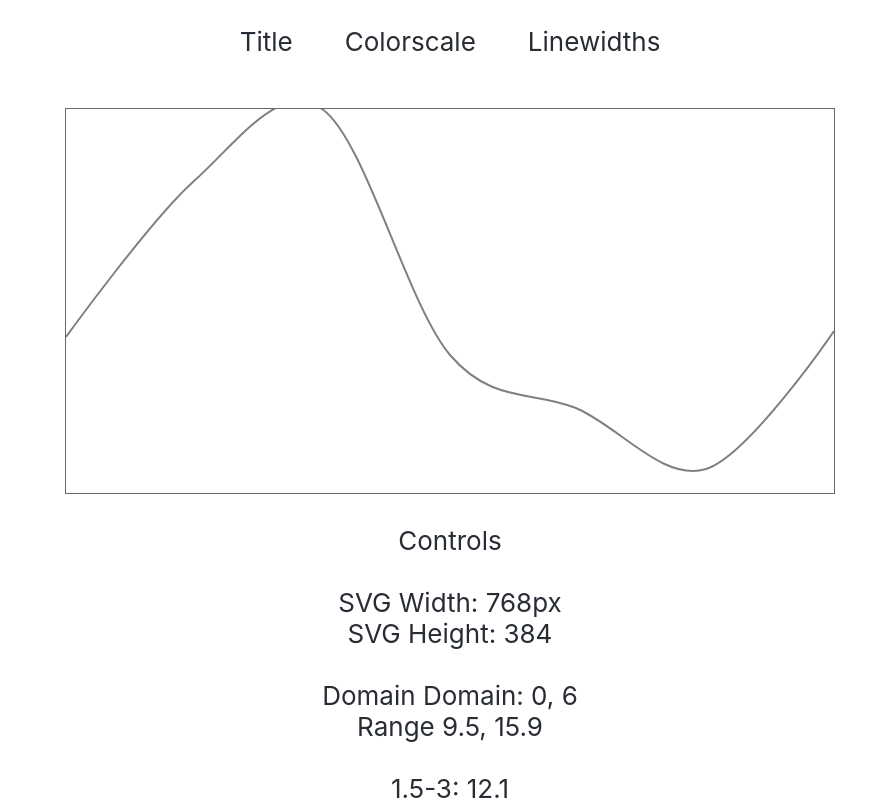
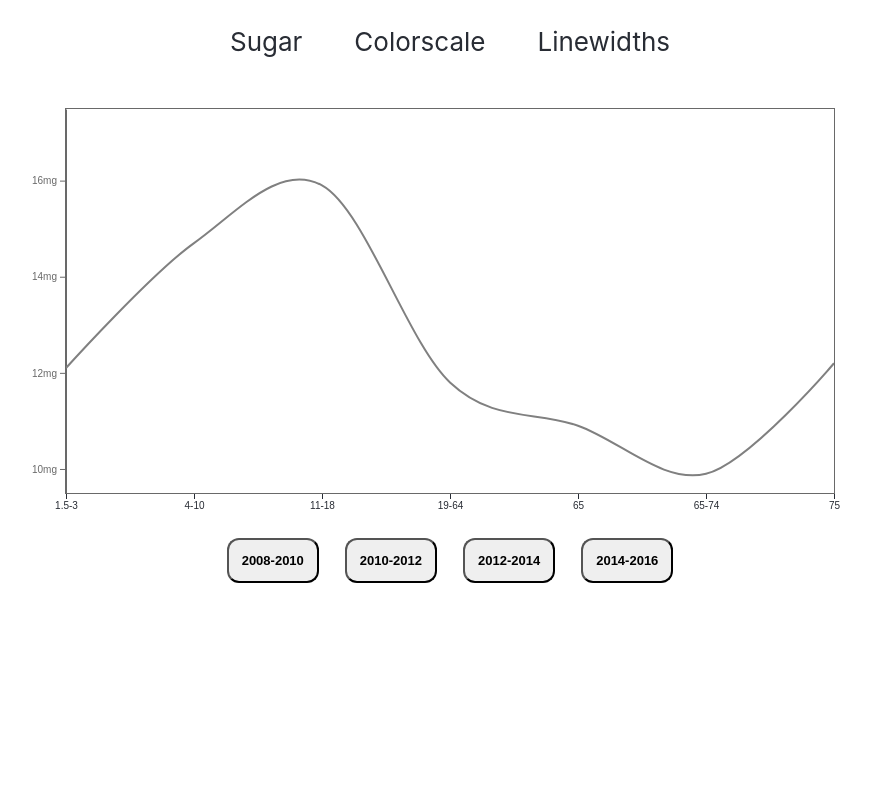
Before and after one commit to anselbrandt/dataviz-sugar, a React (Create React App) app: page / in a window 1280 px wide. Shown: the top 800 px of the page, without its empty margins (190-1061 px from the left). Built offline with nearby package versions, Linux system fonts and the light colour scheme.

Commit message:
Add axis labels

```diff
--- a/src/App.css
+++ b/src/App.css
@@ -5,13 +5,13 @@
   display: flex;
   flex-direction: column;
   align-items: center;
-  justify-content: center;
   font-size: calc(10px + 2vmin);
 }
 
 svg {
   margin: 1em;
   outline: 1px solid dimgray;
+  overflow: visible;
 }
 
 .title-bar {
@@ -30,3 +30,32 @@ svg {
 .legend {
   padding: 1em;
 }
+
+.controls {
+  text-align: center;
+  display: flex;
+  flex-direction: row;
+  align-items: center;
+  justify-content: center;
+}
+
+.button {
+  padding: 0.5em;
+}
+
+button {
+  padding: 1em;
+  font-size: 0.5em;
+  font-weight: bold;
+  border-radius: 12px;
+}
+
+button {
+  -webkit-transition-duration: 0.4s; /* Safari */
+  transition-duration: 0.2s;
+}
+
+button:hover {
+  background-color: tomato;
+  color: white;
+}
--- a/src/App.js
+++ b/src/App.js
@@ -2,6 +2,7 @@ import React, { useRef, useState, useEffect } from 'react';
 import './App.css';
 import Chart from './Chart';
 import Debug from './Debug';
+import Controls from './Controls';
 import useGetViewport from './useGetViewport';
 const sugar = require('./sugar.json');
 
@@ -12,8 +13,13 @@ function App() {
   const [svgWidth, setSvgWidth] = useState();
   const [svgHeight, setSvgHeight] = useState();
   const [svgData, setSvgData] = useState();
+  const [data2008, setData2008] = useState();
+  const [data2010, setData2010] = useState();
+  const [data2012, setData2012] = useState();
+  const [data2014, setData2014] = useState();
   const [domain, setDomain] = useState();
   const [range, setRange] = useState();
+  const [labels, setLabels] = useState();
 
   useEffect(() => {
     setSvgWidth(width * 0.6);
@@ -27,11 +33,38 @@ function App() {
   useEffect(() => {
     if (data) {
       const allAges = data.filter(value => value.gender === null);
+
       const allAges2008 = allAges.map(value => {
         return { id: value.id, age: value.age, level: value['2008-10'] };
       });
-      setSvgData(allAges2008);
-      setDomain([0, allAges2008.length - 1]);
+      setData2008(allAges2008);
+
+      const allAges2010 = allAges.map(value => {
+        return { id: value.id, age: value.age, level: value['2010-12'] };
+      });
+      setData2010(allAges2010);
+
+      const allAges2012 = allAges.map(value => {
+        return { id: value.id, age: value.age, level: value['2012-14'] };
+      });
+      setData2012(allAges2012);
+
+      const allAges2014 = allAges.map(value => {
+        return { id: value.id, age: value.age, level: value['2014-16'] };
+      });
+      setData2014(allAges2014);
+    }
+  }, [data]);
+
+  useEffect(() => {
+    if (!svgData && data2008) {
+      setSvgData(data2008);
+    }
+  }, [svgData, data2008]);
+
+  useEffect(() => {
+    if (data) {
+      setDomain([0, 6]);
       let values = new Set();
       data.forEach(element => {
         values.add(element['2008-10']);
@@ -39,14 +72,28 @@ function App() {
         values.add(element['2012-14']);
         values.add(element['2014-16']);
       });
-      setRange([Math.min(...values), Math.max(...values)]);
+      setRange([Math.min(...values), Math.max(...values) * 1.1]);
     }
   }, [data]);
+
+  useEffect(() => {
+    if (data) {
+      const groups = data
+        .filter(value => value.gender === null)
+        .map(value => value.age);
+      setLabels(groups);
+    }
+  }, [data]);
+
+  const handleSelect2008 = () => setSvgData(data2008);
+  const handleSelect2010 = () => setSvgData(data2010);
+  const handleSelect2012 = () => setSvgData(data2012);
+  const handleSelect2014 = () => setSvgData(data2014);
 
   return (
     <div className="App">
       <div className="title-bar">
-        <div className="title">Title</div>
+        <div className="title">Sugar</div>
         <div className="legend">Colorscale</div>
         <div className="legend">Linewidths</div>
       </div>
@@ -58,16 +105,24 @@ function App() {
           height={svgHeight}
           domain={domain}
           range={range}
+          labels={labels}
         />
       </div>
-      <div className="controls">Controls</div>
-      <Debug
+      <div className="controls">
+        <Controls
+          handleSelect2008={handleSelect2008}
+          handleSelect2010={handleSelect2010}
+          handleSelect2012={handleSelect2012}
+          handleSelect2014={handleSelect2014}
+        />
+      </div>
+      {/*<Debug
         data={svgData}
         width={svgWidth}
         height={svgHeight}
         domain={domain}
         range={range}
-      />
+      />*/}
     </div>
   );
 }
--- a/src/Chart.js
+++ b/src/Chart.js
@@ -1,11 +1,18 @@
 import React, { useEffect } from 'react';
-import { select, line, scaleLinear, curveCardinal } from 'd3';
+import {
+  select,
+  line,
+  scaleLinear,
+  curveCardinal,
+  axisBottom,
+  axisLeft,
+} from 'd3';
 
 export default function Chart(props) {
-  const { svgRef, svgData, width, height, domain, range } = props;
+  const { svgRef, svgData, width, height, domain, range, labels } = props;
 
   useEffect(() => {
-    if (svgRef && svgData && width && height && domain && range) {
+    if (svgRef && svgData && width && height && domain && range && labels) {
       const svg = select(svgRef.current);
 
       const xScale = scaleLinear()
@@ -14,6 +21,22 @@ export default function Chart(props) {
       const yScale = scaleLinear()
         .domain(range)
         .range([height, 0]);
+
+      const xAxis = axisBottom(xScale)
+        .ticks(6)
+        .tickFormat(value => `${labels[value]}`);
+      svg
+        .select('.x-axis')
+        .style('transform', `translateY(${height}px)`)
+        .call(xAxis);
+      const yAxis = axisLeft(yScale)
+        .ticks(4)
+        .tickFormat(value => value + 'mg')
+        .tickSizeOuter(0);
+      svg
+        .select('.y-axis')
+        .call(yAxis)
+        .attr('color', 'dimgrey');
 
       const lineChart = line()
         .x((value, index) => xScale(index))
@@ -31,11 +54,14 @@ export default function Chart(props) {
         .attr('stroke', 'grey')
         .attr('stroke-width', '2');
     }
-  }, [svgRef, svgData, width, height, domain, range]);
+  }, [svgRef, svgData, width, height, domain, range, labels]);
 
   return (
     <React.Fragment>
-      <svg ref={svgRef}></svg>
+      <svg ref={svgRef}>
+        <g className="x-axis" />
+        <g className="y-axis" />
+      </svg>
     </React.Fragment>
   );
 }
--- /dev/null
+++ b/src/Controls.js
@@ -0,0 +1,26 @@
+import React from 'react';
+
+export default function Controls(props) {
+  const {
+    handleSelect2008,
+    handleSelect2010,
+    handleSelect2012,
+    handleSelect2014,
+  } = props;
+  return (
+    <React.Fragment>
+      <div className="button">
+        <button onClick={handleSelect2008}>2008-2010</button>
+      </div>
+      <div className="button">
+        <button onClick={handleSelect2010}>2010-2012</button>
+      </div>
+      <div className="button">
+        <button onClick={handleSelect2012}>2012-2014</button>
+      </div>
+      <div className="button">
+        <button onClick={handleSelect2014}>2014-2016</button>
+      </div>
+    </React.Fragment>
+  );
+}
```
